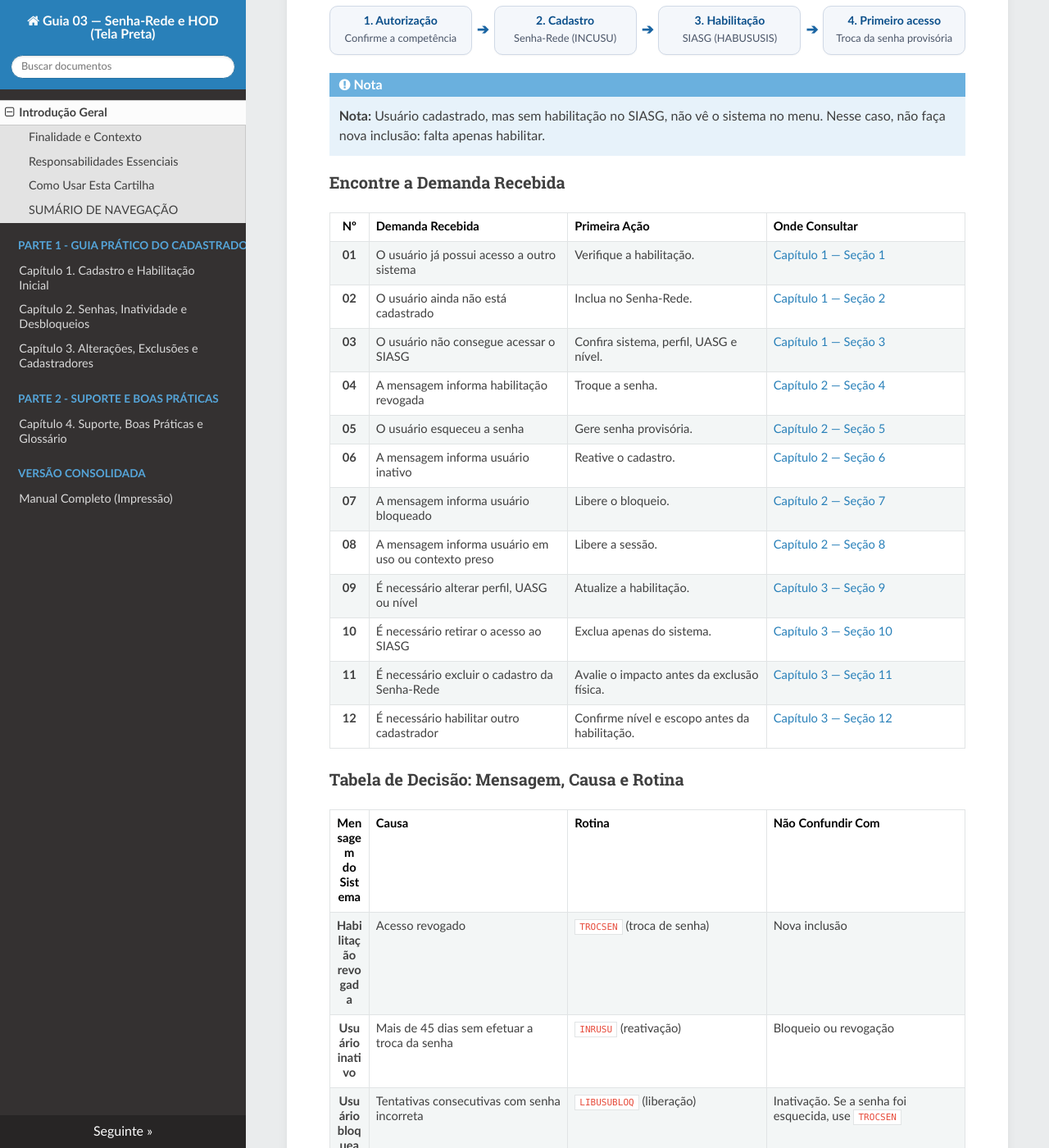
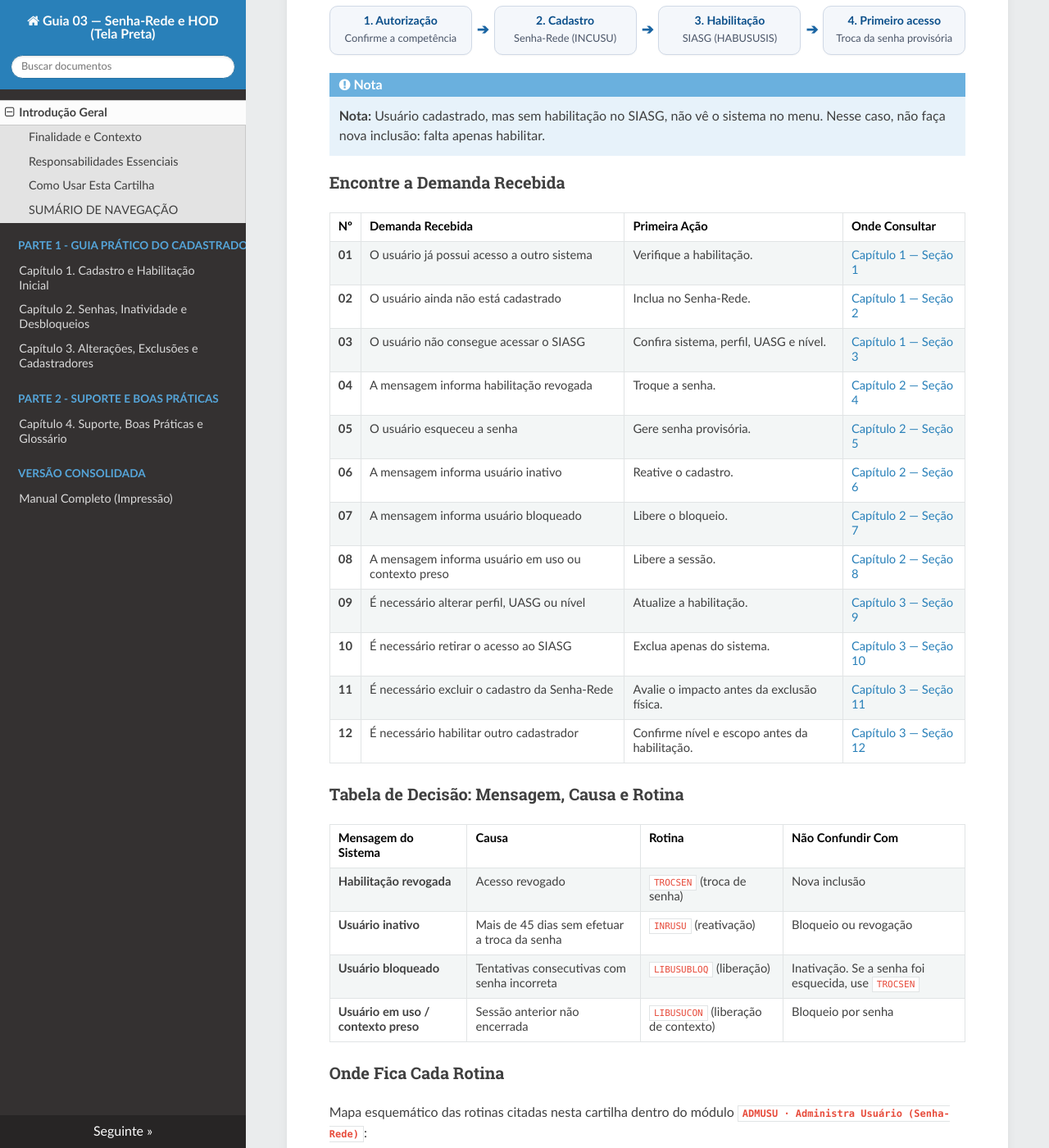
Before and after one commit to siqueiraazevedo2013-cloud/Tutorial-Guia-03-Senha-Rede-HOD, an MkDocs documentation site: the page built from docs/index.md, in a window 1280 px wide and 1400 px high, scrolled down 1432 px. Shown: the whole window at 82% size. Built offline with MkDocs 1.6.1, drawn with Linux system fonts in a browser that asks for light colours; nearby versions of some CDN libraries.

Commit message:
Update extra.css

```diff
--- a/docs/css/extra.css
+++ b/docs/css/extra.css
@@ -166,7 +166,7 @@
 }
 
 /* =========================================================
-   FORÇA TABELAS 100% DENTRO DA PÁGINA — SEM SCROLL HORIZONTAL
+   TABELAS PROPORCIONAIS E 100% DENTRO DA PÁGINA
    ========================================================= */
 div.wy-table-responsive,
 .wy-nav-content .wy-table-responsive {
@@ -184,7 +184,7 @@ div.wy-table-responsive table.docutils,
     display: table !important;
     width: 100% !important;
     max-width: 100% !important;
-    table-layout: fixed !important; /* Obriga a tabela a caber na folha branca */
+    table-layout: auto !important; /* Ajusta cada coluna proporcionalmente ao seu conteúdo */
     border-collapse: collapse !important;
 }
 
@@ -196,18 +196,12 @@ div.wy-table-responsive table.docutils td,
 .wy-nav-content table td,
 .rst-content table.docutils th,
 .rst-content table.docutils td {
-    white-space: normal !important; /* Permite quebra de linha obrigatória */
+    white-space: normal !important; /* Permite quebrar linhas naturalmente */
     word-wrap: break-word !important;
     overflow-wrap: break-word !important;
-    word-break: break-word !important;
+    word-break: normal !important; /* Nunca quebra palavras no meio das sílabas */
     vertical-align: top !important;
-    padding: 8px 8px !important;
+    padding: 8px 10px !important;
     font-size: 0.92em !important;
 }
-
-/* Ajuste fino das colunas apenas para a tabela de 4 colunas com Nº */
-.rst-content table.docutils th:first-child,
-.rst-content table.docutils td:first-child {
-    width: 48px !important;
-    text-align: center !important;
 }
```
